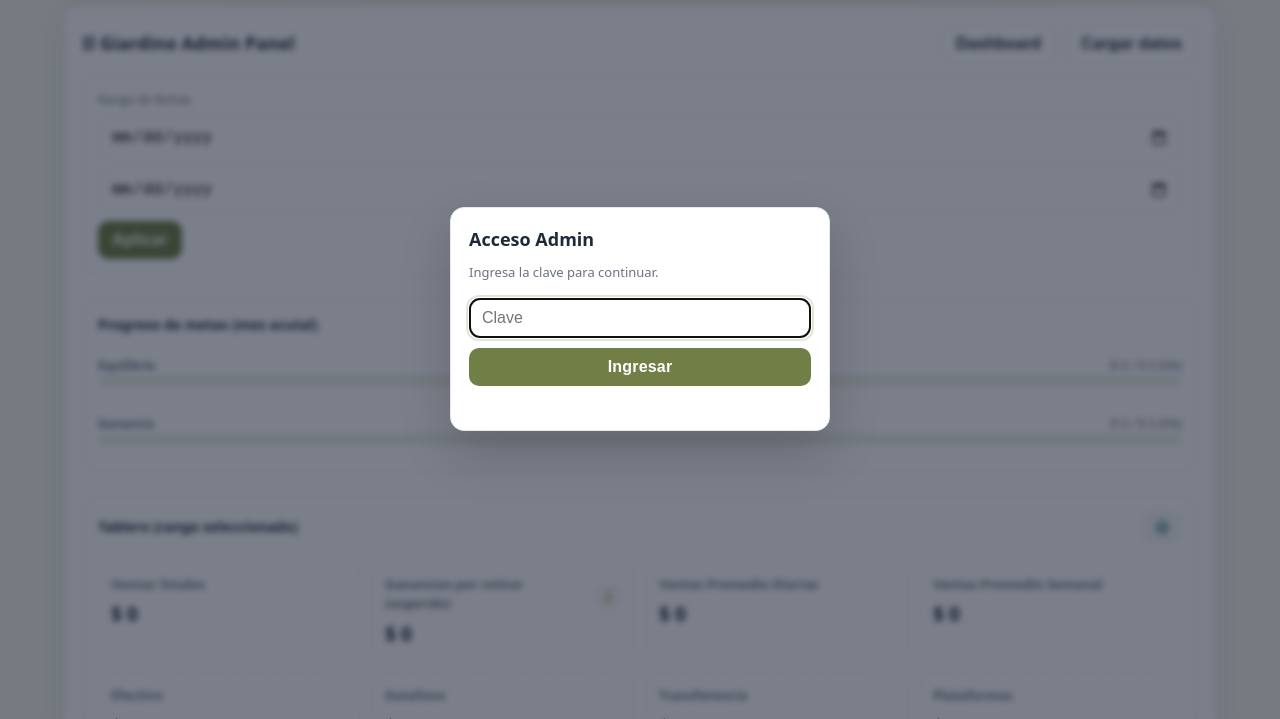
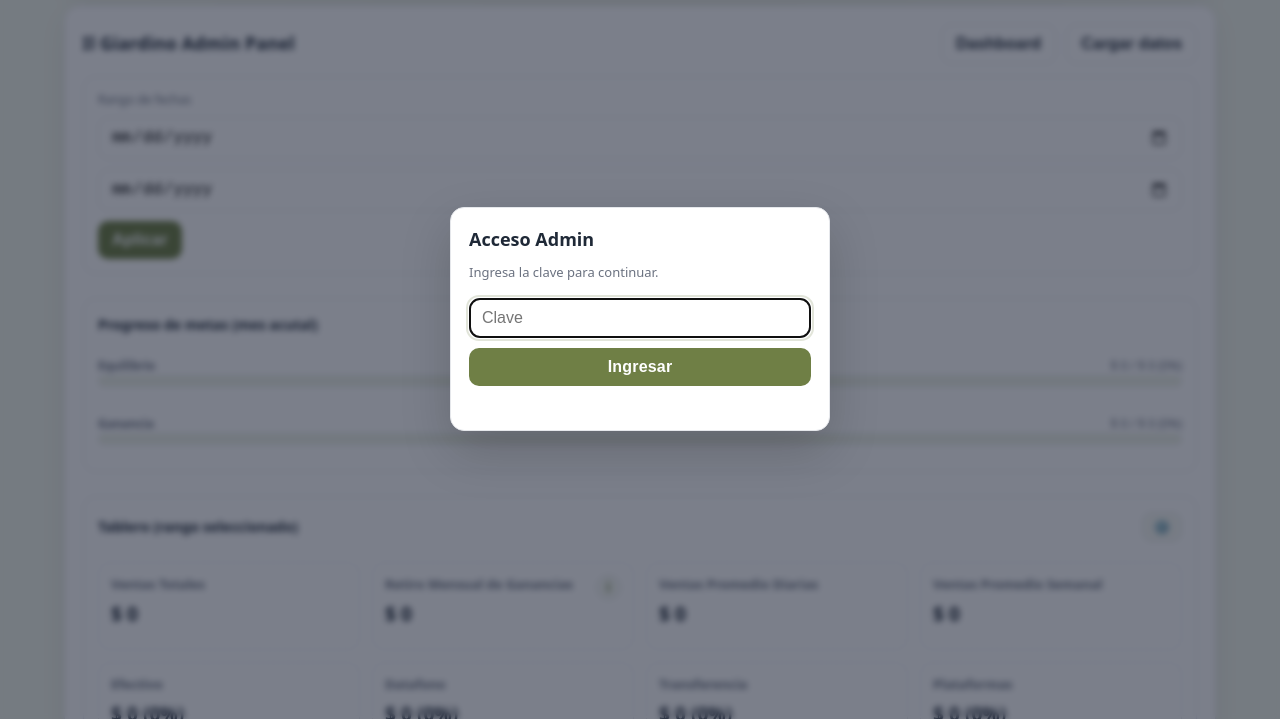
Before and after one commit to rafialhoy/giardino-manager, a plain HTML site: page index.html in a window 1280 px wide. Shown: the part 81-800 px from the top of the page. Drawn offline with Linux system fonts and the light colour scheme; a script that the page names is missing.

Commit message:
Updated wording

```diff
--- a/index.html
+++ b/index.html
@@ -131,7 +131,7 @@
 
 <div class="kpi">
   <div class="kpi-title-row">
-    <h3>Ganancias por retirar (sugerido)</h3>
+    <h3>Retiro Mensual de Ganancias</h3>
     <button id="btnPayoutInfo" class="icon-info" type="button" title="Cómo se calcula">i</button>
   </div>
   <div class="val" id="kpiPayoutSuggested">$ 0</div>
```
